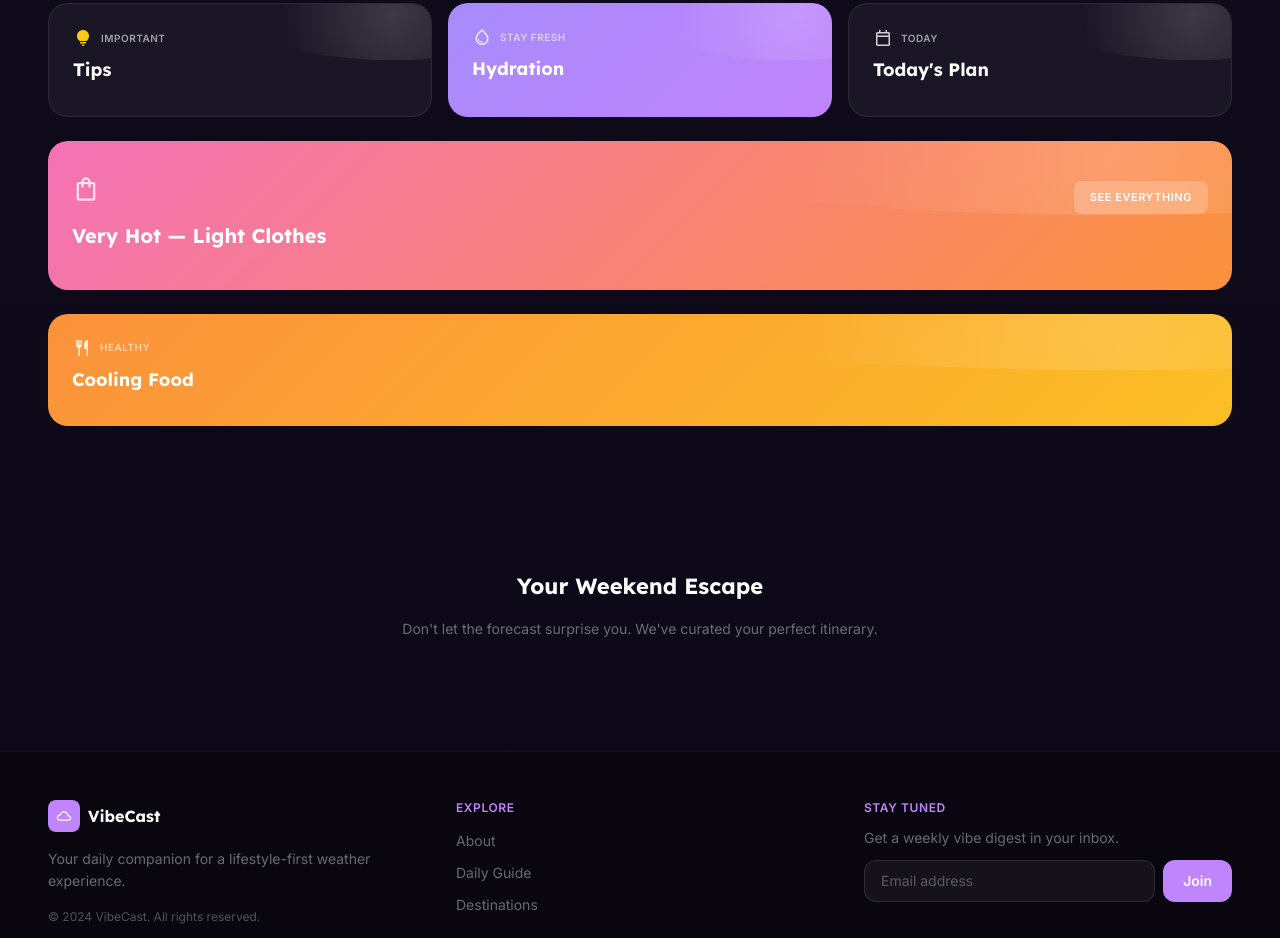
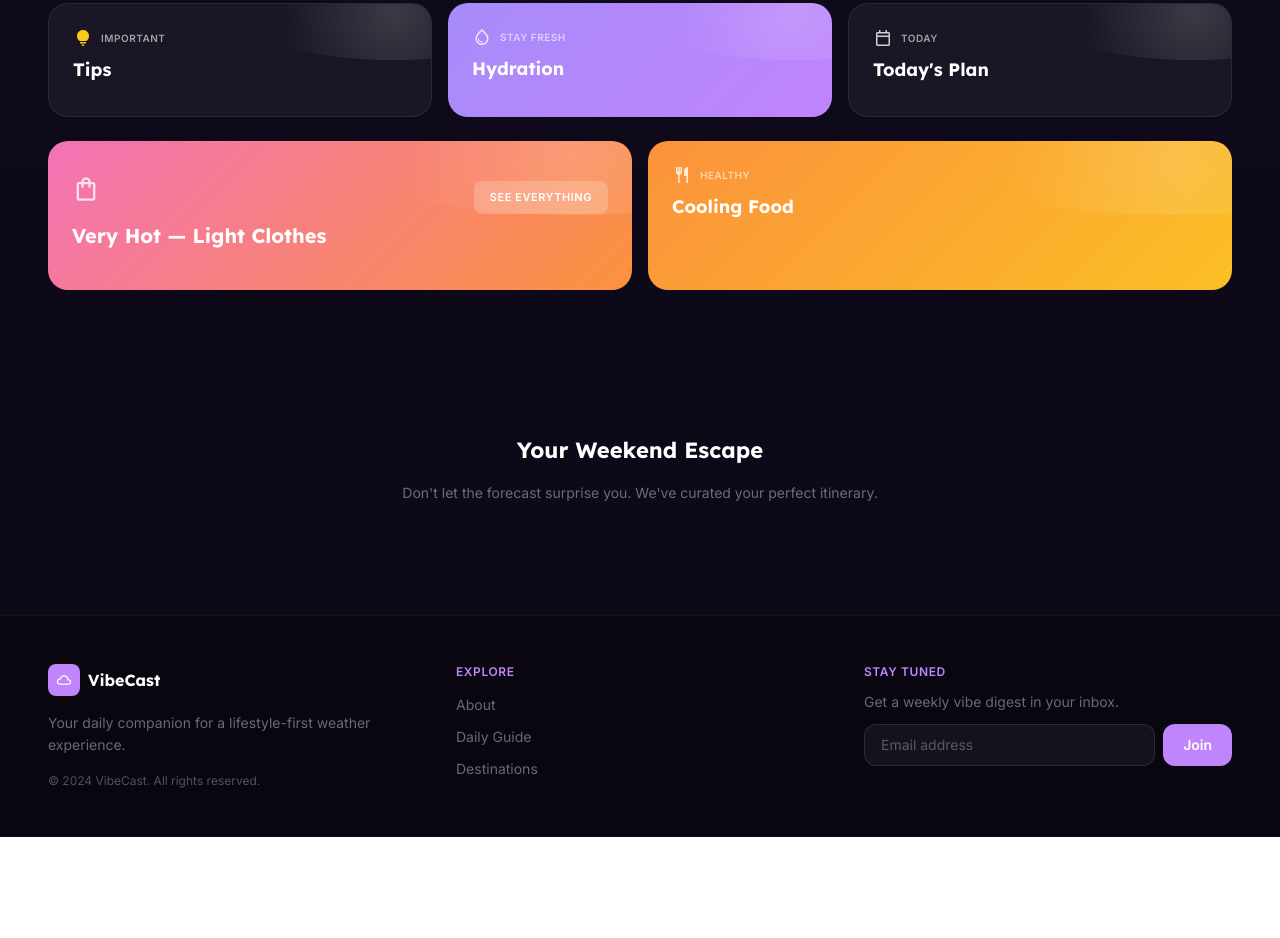
Before and after one commit to fatimagenie/vibecast, a plain HTML site: page index.html in a window 1280 px wide. Shown: the part 1148-2086 px from the top of the page. After the commit the page ends 1985 px from the top, so only its background shows below. Drawn offline with nearby package versions, Linux system fonts and the light colour scheme; no server answers.

Commit message:
Outfit and Food cards side-by-side in 2-column grid

```diff
--- a/index.html
+++ b/index.html
@@ -1152,8 +1152,10 @@
                 </div>
             </div>
 
-            <!-- Outfit Card - Full Width (LOWER) -->
-            <div class="gradient-card gradient-pink mb-6" id="outfit-card">
+            <!-- Outfit + Food - 2 Columns -->
+            <div class="grid grid-cols-1 md:grid-cols-2 gap-4">
+                <!-- Outfit Card -->
+                <div class="gradient-card gradient-pink" id="outfit-card">
                     <div class="relative z-10">
                         <div class="flex items-center justify-between mb-2">
                             <span class="material-symbols-outlined text-white/80 text-[28px]">shopping_bag</span>
@@ -1166,7 +1168,7 @@
                     </div>
                 </div>
 
-            <!-- Food Card - Full Width -->
+                <!-- Food Card -->
                 <div class="gradient-card gradient-orange" id="food-card">
                     <div class="relative z-10">
                         <div class="flex items-center gap-2 mb-2">
@@ -1177,6 +1179,7 @@
                         <ul class="small-card-list" id="food-list">
                             <!-- Injected by JS -->
                         </ul>
+                    </div>
                 </div>
             </div>
         </section>
```
Lines whose indentation alone changed are shown as unchanged.
